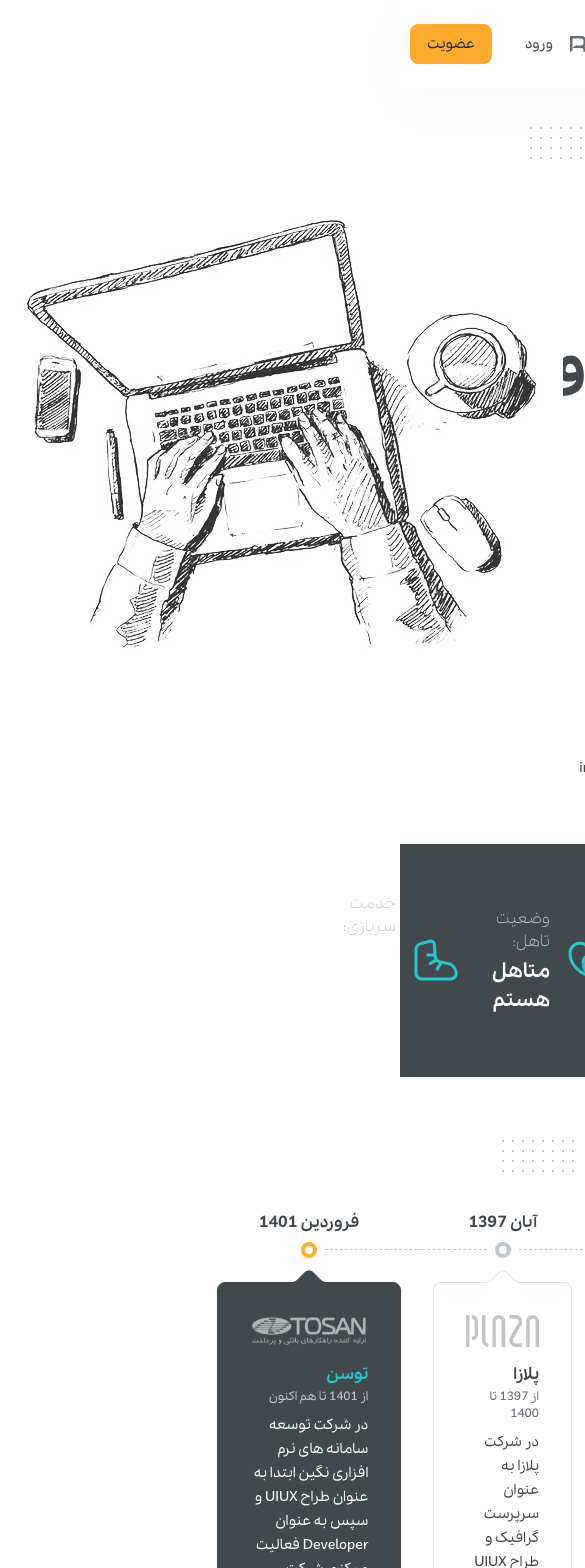
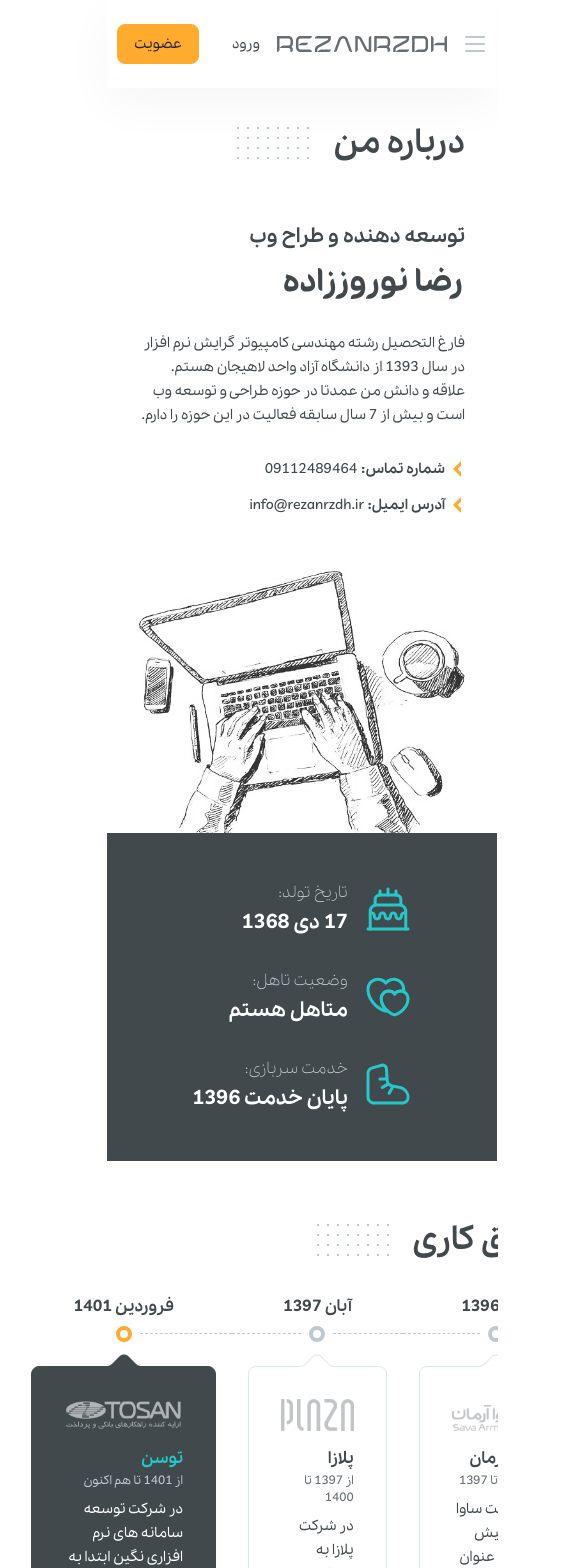
Before and after one commit to RezaNrzdh/RezaNrzdh, an Angular app in the folder client/: page /about in a window 390 px wide. Shown: the top 1568 px of the page, 585 px wide, since content can reach past the window. Built offline with nearby package versions, Linux system fonts and the light colour scheme.

Commit message:
about component update

```diff
--- a/client/src/app/core/enum/responsive.enum.ts
+++ b/client/src/app/core/enum/responsive.enum.ts
@@ -1,6 +1,6 @@
 export enum ResponsiveEnum {
     XSMALL = "(max-width: 480px)",
-    SMALL  = "(max-width: 768px)",
+    SMALL  = "(max-width: 800px)",
     MEDIUM = "(max-width: 1100px)",
     LARGE  = "(max-width: 1280px)",
     XLARGE = "(min-width: 1600px)"
--- a/client/src/app/feature/about/about.component.html
+++ b/client/src/app/feature/about/about.component.html
@@ -1,12 +1,13 @@
 <section class="flex column margin-top-32">
-    <div class="flex CRTMonitor align-ctr margin-bot-32 z-index-1">
+    <div class="aboutme CRTMonitor flex column justify-ctr align-self-ctr">
+        <div class="flex align-ctr">
             <h1 class="color-dark headline-1 bold margin-left-24">درباره من</h1>
             <img src="assets/images/dot.svg" alt="" />
         </div>
-    <div class="aboutme CRTMonitor flex margin-bot-56">
-        <div class="flex column margin-left-32 width-half">
-            <span class="headline-4 bold color-dark margin-top-56 margin-bot-16">{{data.jobtitle}}</span>
-            <img src="assets/icons/rezanrzdlogofa.svg" width="321" height="56" alt=""/>
+        <div class="flex">
+            <div class="flex column margin-left-32 margin-bot-56 width-half">
+                <span class="jobtitle headline-4 bold color-dark margin-top-56 margin-bot-16">{{data.jobtitle}}</span>
+                <img class="logofa" src="assets/icons/rezanrzdlogofa.svg" width="321" height="56" alt=""/>
                 <p class="body-2 medium color-dark lineheight-24 margin-top-48">{{data.aboutme}}</p>
                 <div class="flex align-ctr margin-top-32 margin-bot-16">
                     <app-icon icon="chevron-left" size="16" color="primary"></app-icon>
@@ -20,11 +21,12 @@
                 </div>
             </div>
             <div class="imageContainer flex relative width-half z-index-1">
-            <img src="/assets/images/aboutme.jpg" class="absolute right top" alt=""/>
+                <img src="assets/images/aboutme.png" class="relative flex align-self-bot" />
             </div>
         </div>
-    <div class="info flex background-dark padding-top-48 padding-bot-48 z-index-2">
-        <div class="CRTMonitor grid">
+    </div>
+    <div class="info flex align background-dark padding-top-48 padding-bot-48 z-index-2">
+        <div class="CRTMonitor grid margin-right-auto margin-left-auto">
             <div class="flex align-ctr">
                 <app-icon icon="cake" size="48"></app-icon>
                 <div class="flex column margin-right-16">
@@ -48,7 +50,7 @@
             </div>
         </div>
     </div>
-    <div class="experience margin-top-56 margin-bot-56">
+    <div class="experience align-self-ctr margin-top-56 margin-bot-56">
         <div class="flex CRTMonitor align-ctr margin-bot-32">
             <h2 class="color-dark headline-1 bold margin-left-24">سوابق کاری</h2>
             <img src="assets/images/dot.svg" alt="" />
@@ -71,12 +73,13 @@
             </div>
         </div>
     </div>
-    <div class="skills background-gray-1 padding-top-56 padding-bot-56">
-        <div class="flex CRTMonitor align-ctr margin-bot-32">
+    <div class="skills flex justify-ctr background-gray-1 padding-top-56 padding-bot-56">
+        <div class="CRTMonitor width-full">
+            <div class="flex align-ctr margin-bot-32">
                 <h2 class="color-dark headline-1 bold margin-left-24">مهارت ها</h2>
                 <img src="assets/images/dot.svg" alt="" />
             </div>
-        <div class="flex CRTMonitor">
+            <div class="flex">
                 <ng-container *ngFor="let btn of data.skills; index as i">
                     <app-button *ngIf="i === tab; else alt" (click)="SetTabIndex(i)" mode="filled" color="primary" class="margin-left-16">{{btn.title}}</app-button>
                     <ng-template #alt>
@@ -84,15 +87,16 @@
                     </ng-template>
                 </ng-container>
             </div>
-        <div class="grid CRTMonitor margin-top-40">
+            <div class="grid margin-top-40">
                 <div *ngFor="let skl of data.skills[tab].skill" class="flex align-ctr">
                     <app-icon icon="chevron-left" size="16" color="secondary"></app-icon>
                     <span class="body-2 medium color-dark margin-right-4">{{skl}}</span>
                 </div>
             </div>
         </div>
-    <div class="language CRTMonitor margin-top-56 margin-bot-56">
-        <div class="flex CRTMonitor align-ctr margin-bot-32">
+    </div>
+    <div class="language CRTMonitor align-self-ctr width-full margin-top-56 margin-bot-56">
+        <div class="flex align-ctr margin-bot-32">
             <h2 class="color-dark headline-1 bold margin-left-24">زبان انگلیسی</h2>
             <img src="assets/images/dot.svg" alt="" />
         </div>
--- a/client/src/app/feature/about/about.component.scss
+++ b/client/src/app/feature/about/about.component.scss
@@ -12,6 +12,7 @@
             .grid{
                 grid-template-columns: 1fr 1fr 1fr;
                 grid-column-gap: 32px;
+                grid-row-gap: 32px;
             }
         }
         .experience{
@@ -129,3 +130,91 @@
         }
     }
 }
+
+@media screen and (max-width: 1100px) {
+    :host {
+        section {
+            .aboutme {
+                .imageContainer{
+                    img{
+                        width: 100%;
+                        height: fit-content;
+                    }
+                }
+            }
+        }
+    }
+}
+
+@media screen and (max-width: 900px) {
+    :host {
+        section {
+            .aboutme {
+                .jobtitle {
+                    font-size: 20px;
+                }
+                .logofa {
+                    width: 184px;
+                    height: 32px;
+                }
+                p {
+                    margin-top: 32px;
+                }
+            }
+            .info{
+                .grid > div {
+                    flex-direction: column;
+                    app-icon{
+                        margin-bottom: 16px;
+                    }
+                    div {
+                        align-items: center;
+                    }
+                }
+            }
+        }
+    }
+}
+
+@media screen and (max-width: 768px) {
+    :host {
+        section {
+            .aboutme {
+                > div:nth-child(2){
+                    flex-direction: column;
+                    > div{
+                        width: 100%;
+                    }
+                }
+                .imageContainer{
+                    justify-content: center;
+                    img{
+                        max-width: fit-content;
+                        max-height: fit-content;
+                    }
+                }
+            }
+        }
+    }
+}
+
+@media screen and (max-width: 720px) {
+    :host {
+        section {
+            .info{
+                .grid {
+                    grid-template-columns: 1fr;
+                    > div {
+                        flex-direction: row;
+                        app-icon{
+                            margin-bottom: unset;
+                        }
+                        div {
+                            align-items: unset;
+                        }
+                    }
+                }
+            }
+        }
+    }
+}
```
Also changed, not shown: client/src/assets/images/aboutme.jpg (deleted), client/src/assets/images/aboutme.png (added). Lines whose indentation alone changed are shown as unchanged.
